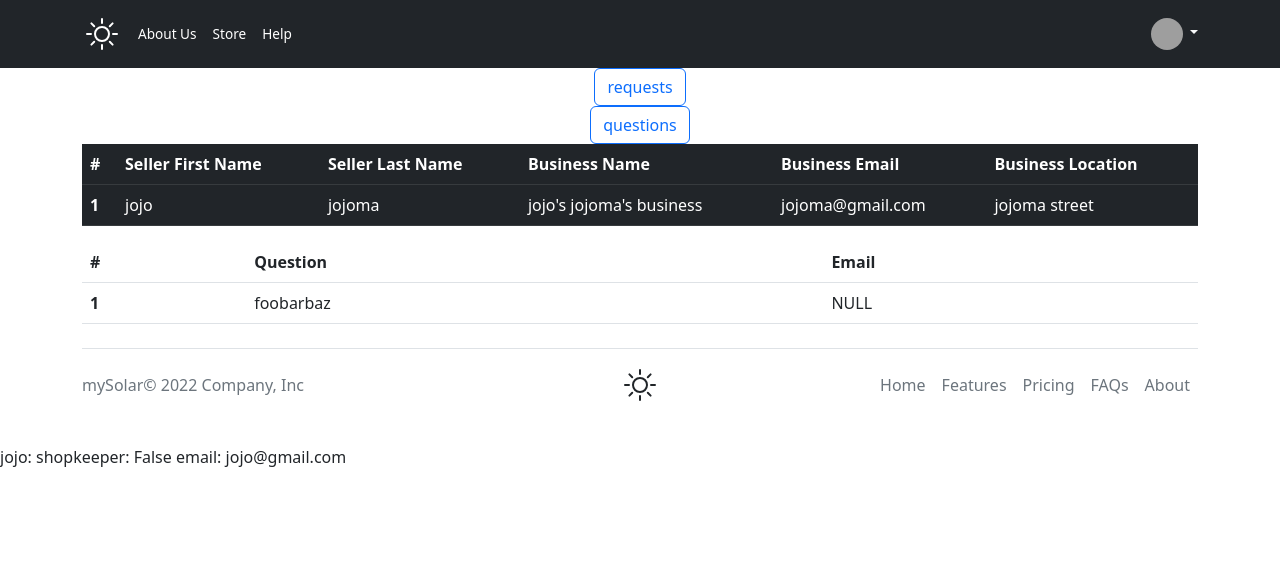
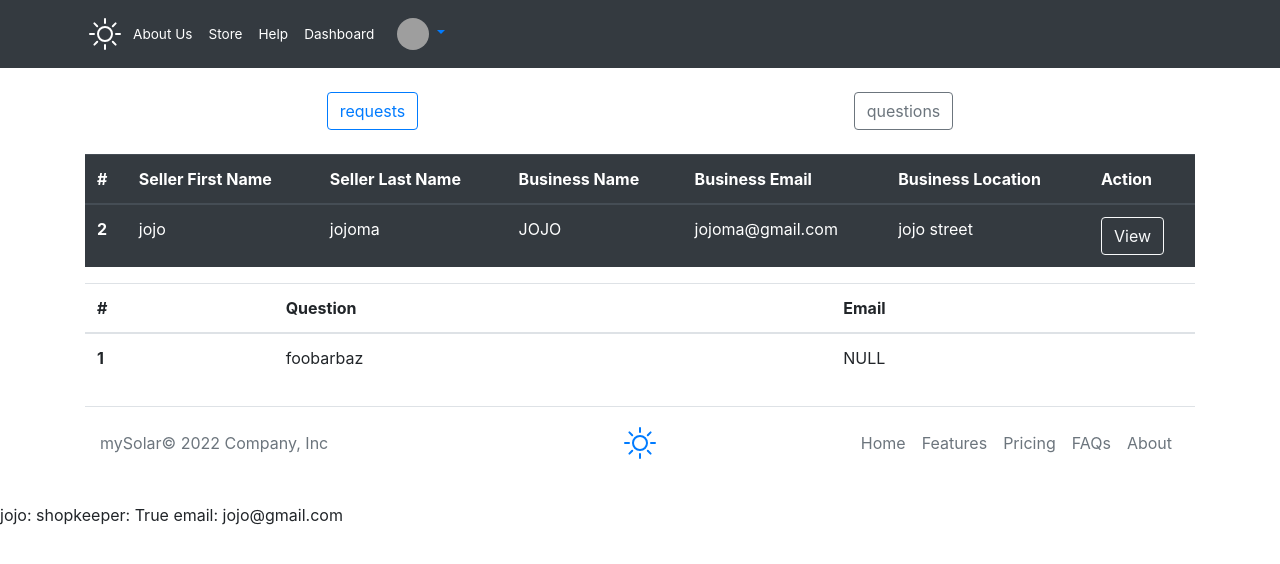
Before and after one commit to codeKing2020/mySolar, a Django app: page /requestsAndQuestions in a window 1280 px wide. Shown: the top 564 px of the page. Run offline with Django 4.2, Linux system fonts and the light colour scheme; a user stored in the database is signed in; data comes from the database, SQL or seed files in the repository; some libraries are stand-ins or nearby versions; grey boxes are pictures that could not be loaded.

Commit message:
Done implementing sellerRequests and requestsAndQuestions page for admin, on to buyer side of things

```diff
--- a/Solar/mySolarApp/forms.py
+++ b/Solar/mySolarApp/forms.py
@@ -47,8 +47,6 @@ class SellerRequestForm(forms.ModelForm):
             "businessContact": "Business contact info",
             "name": "Name of Company",
             "location": "Location of Company",
-            "profile_pic": "Profile Picture",
-            "banner_pic": "Banner Picture",
             "how_active": "How active will you be each week?",
             "identification": "Identification number"
         }
--- a/Solar/mySolarApp/models.py
+++ b/Solar/mySolarApp/models.py
@@ -26,7 +26,6 @@ class User(AbstractUser):
         including info about getting full name or changing password etc
     """
     beSellerFormSubmitted = models.BooleanField(default=False)
-    contact_info = models.CharField(max_length=15, blank=True)
     is_shopkeeper = models.BooleanField(default=False)
 
     REQUIRED_FIELDS = ['email']
@@ -50,6 +49,8 @@ class Profile(models.Model):
     shopkeeper = models.OneToOneField(
         User, on_delete=models.CASCADE, related_name="user_profile")
     name = models.CharField(max_length=64, unique=True)
+    businessEmail = models.EmailField(unique=True)
+    businessNumber = models.CharField(max_length=13)
     bio = models.CharField(max_length=1000)
     location = models.CharField(max_length=128)
     how_active = models.IntegerField()
@@ -158,6 +159,7 @@ class sellerRequests(models.Model):
     location = models.CharField(max_length=128, blank=False)
     bio = models.CharField(max_length=1000, blank=False)
     identification = models.CharField(max_length=13, unique=True, blank=False)
+    how_active = models.IntegerField()
 
 
 class userQuestions(models.Model):
--- a/Solar/mySolarApp/static/mySolar/index.js
+++ b/Solar/mySolarApp/static/mySolar/index.js
@@ -1,5 +1,11 @@
 document.addEventListener("DOMContentLoaded", () => {
     // document.querySelector("#id_delivery_date").setAttribute("type", "datetime-local")
-
-
+    document.getElementById("requestsBTN").addEventListener("click", () => {
+        document.getElementById("questions").style.display = "none";
+        document.getElementById("requests").style.display = "block";
+    })
+    document.getElementById("questionsBTN").addEventListener("click", () => {
+        document.getElementById("requests").style.display = "none";
+        document.getElementById("questions").style.display = "block";
+    })
 });
--- a/Solar/mySolarApp/templates/mySolar/layout.html
+++ b/Solar/mySolarApp/templates/mySolar/layout.html
@@ -7,15 +7,15 @@
   <meta charset="UTF-8" />
   {% block meta %} {% endblock %}
   <!-- Bootstrap CSS only -->
-  <!-- <link href="{% static 'mySolar/bootstrap.min.css' %}" rel="stylesheet" /> -->
+  <link href="{% static 'mySolar/bootstrap.min.css' %}" rel="stylesheet" />
   <!-- Bootstrap JavaScript Bundle with Popper -->
-  <!-- <script src="{% static 'mySolar/bootstrap.bundle.min.js' %}"></script> -->
+  <script src="{% static 'mySolar/bootstrap.bundle.min.js' %}"></script>
 
-  <link href="https://cdn.jsdelivr.net/npm/bootstrap@5.2.0-beta1/dist/css/bootstrap.min.css" rel="stylesheet"
+  <!-- <link href="https://cdn.jsdelivr.net/npm/bootstrap@5.2.0-beta1/dist/css/bootstrap.min.css" rel="stylesheet"
     integrity="sha384-0evHe/X+R7YkIZDRvuzKMRqM+OrBnVFBL6DOitfPri4tjfHxaWutUpFmBp4vmVor" crossorigin="anonymous" />
   <script src="https://cdn.jsdelivr.net/npm/bootstrap@5.2.0-beta1/dist/js/bootstrap.bundle.min.js"
     integrity="sha384-pprn3073KE6tl6bjs2QrFaJGz5/SUsLqktiwsUTF55Jfv3qYSDhgCecCxMW52nD2"
-    crossorigin="anonymous"></script>
+    crossorigin="anonymous"></script> -->
 
   <link rel="stylesheet" href="{% static 'mySolar/index.css' %}" />
   <script src="{% static 'mySolar/index.js' %}"></script>
--- a/Solar/mySolarApp/templates/mySolar/requestsAndQuestions.html
+++ b/Solar/mySolarApp/templates/mySolar/requestsAndQuestions.html
@@ -4,13 +4,16 @@
 requests and questions
 {% endblock %}
 
+{% load static %}
+
 {% block body %}
-<div>
-    <button class="btn btn-outline-primary d-block mx-auto text-center d-inline">requests</button>
-    <button class="btn btn-outline-primary d-block mx-auto text-center d-inline">questions</button>
+<div class="row m-3 p-2">
+    <button class="btn btn-outline-primary d-block mx-auto text-center d-inline mx-1" id="requestsBTN">requests</button>
+    <button class="btn btn-outline-secondary d-block mx-auto text-center d-inline mx-1"
+        id="questionsBTN">questions</button>
 </div>
 
-<div class="requests">
+<div id="requests">
     <table class="table table-hover table-dark">
         <thead>
             <tr>
@@ -20,23 +23,25 @@ requests and questions
                 <th scope="col">Business Name</th>
                 <th scope="col">Business Email</th>
                 <th scope="col">Business Location</th>
+                <th scope="col">Action</th>
             </tr>
         </thead>
         <tbody>
             {% for seller in requests %}
             <tr>
-                <th scope="row">{{ seller.pk }}</th>
-                <td>{{seller.sellerFName}}</td>
-                <td>{{seller.sellerLName}}</td>
-                <td>{{seller.name}}</td>
-                <td>{{seller.businessEmail}}</td>
-                <td>{{seller.location}}</td>
+                <th scope="row" class="text-break">{{ seller.pk }}</th>
+                <td class="text-break">{{seller.sellerFName}}</td>
+                <td class="text-break">{{seller.sellerLName}}</td>
+                <td class="text-break">{{seller.name}}</td>
+                <td class="text-break">{{seller.businessEmail}}</td>
+                <td class="text-break">{{seller.location}}</td>
+                <td><a href="{% url 'requestAction' 'view' seller.pk %}" class="btn btn-outline-light">View</a></td>
             </tr>
             {% endfor %}
         </tbody>
     </table>
 </div>
-<div class="questions">
+<div id="questions">
     <table class="table table-hover">
         <thead>
             <tr>
--- a/Solar/mySolarApp/urls.py
+++ b/Solar/mySolarApp/urls.py
@@ -29,5 +29,7 @@ urlpatterns = [
     path('newProduct', createProduct, name="newProduct"),
     path("userProfile", userProfile, name="userProfile"),
     path("delAcc", delAcc, name="delAcc"),
-    path("areYouSure", areYouSure, name="areYouSure")
+    path("areYouSure", areYouSure, name="areYouSure"),
+    path("requestAction/<str:action>/<int:requestPK>",
+         requestAction, name="requestAction")
 ]
--- a/Solar/mySolarApp/views.py
+++ b/Solar/mySolarApp/views.py
@@ -250,8 +250,59 @@ def requestsAndQuestions(request):
         return render(request, "mySolar/fail.html", {'message': "You are not permitted here."})
     else:
         requests = sellerRequests.objects.all()
-        QUESTIONS = userQuestions.objects.all()
-        return render(request, "mySolar/requestsAndQuestions.html", {"requests": requests, "questions": QUESTIONS})
+        questions = userQuestions.objects.all()
+        return render(request, "mySolar/requestsAndQuestions.html", {"requests": requests, "questions": questions})
+
+
+@login_required
+def requestAction(request, action, requestPK):
+    # take a request and do something with it
+    # either delete, view, or pass as a seller
+    # view
+    if action == "view":
+        # get the request from the database through the requestPK
+        requestInfo = get_object_or_404(sellerRequests, pk=requestPK)
+        # serve out
+        return render(request, "mySolar/requestInfo.html", {"requestInfo": requestInfo})
+
+    # delete
+    elif action == "delete":
+        # get request from the database through the requestPK
+        requestInfo = get_object_or_404(sellerRequests, pk=requestPK)
+        requestInfo.delete()
+
+        # return requestsAndQuestions page
+        return requestsAndQuestions(request)
+
+    # pass as seller
+    elif action == "pass":
+        # get request from the database through the requestPK
+        requestInfo = get_object_or_404(sellerRequests, pk=requestPK)
+
+        # take info from the model field and input into other models
+        # update user field
+        userAcc = User.objects.get(pk=requestInfo.sellerAcc.pk)
+        userAcc.first_name = requestInfo.sellerFName
+        userAcc.last_name = requestInfo.sellerLName
+        userAcc.is_shopkeeper = True
+
+        # save
+        userAcc.save()
+
+        # create new Profile
+        profileAcc = Profile.objects.create(
+            shopkeeper=userAcc,
+            name=requestInfo.name,
+            businessEmail=requestInfo.businessEmail,
+            businessNumber=requestInfo.businessContact,
+            bio=requestInfo.bio,
+            location=requestInfo.location,
+            how_active=requestInfo.how_active,
+            identification=requestInfo.identification
+        )
+
+        # redirect to profile info
+        return sellerInfo(request, profileAcc.pk)
 
 
 def categoryProducts(request):
```
Also changed, not shown: Solar/mySolarApp/templates/mySolar/dashLayout.html (+8 -5 lines), Solar/db.sqlite3.
